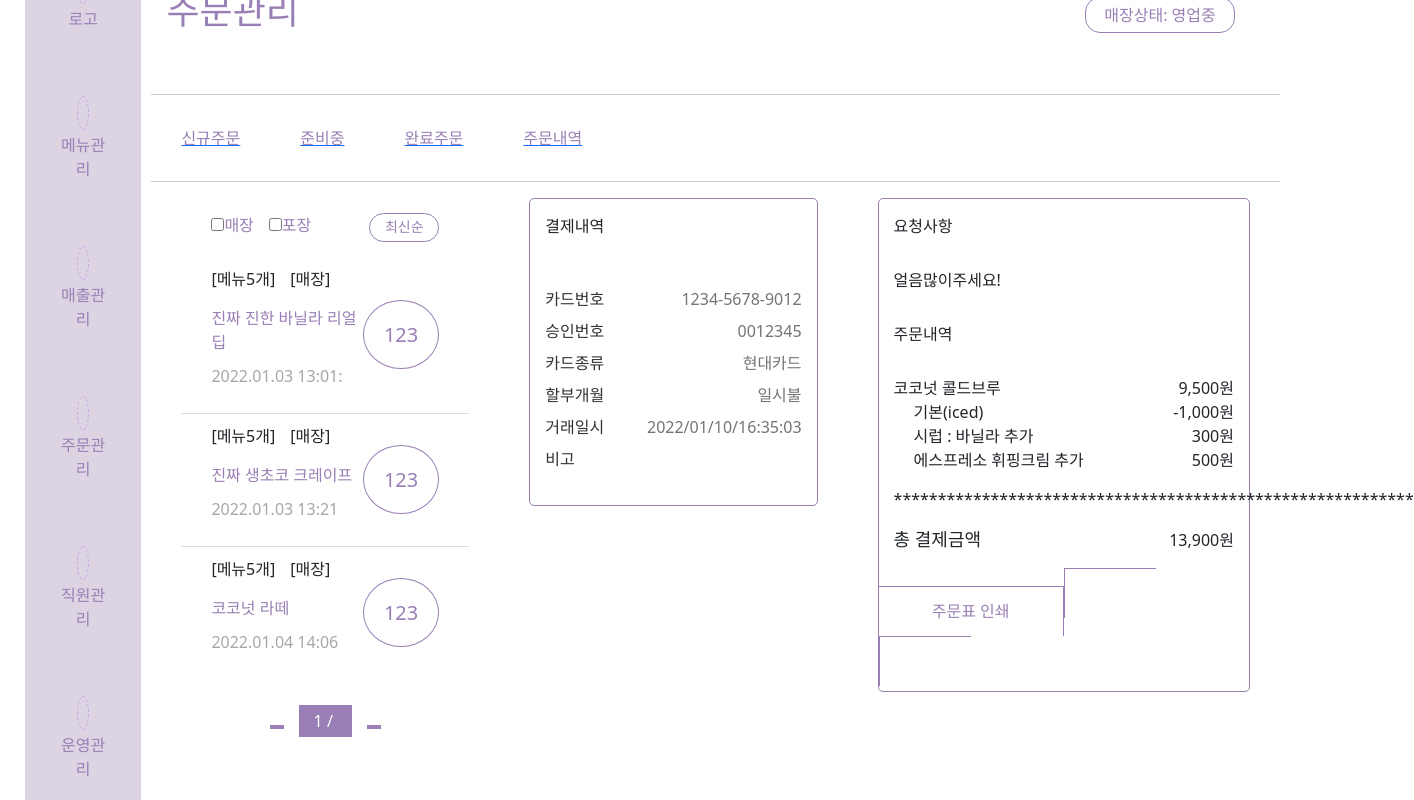
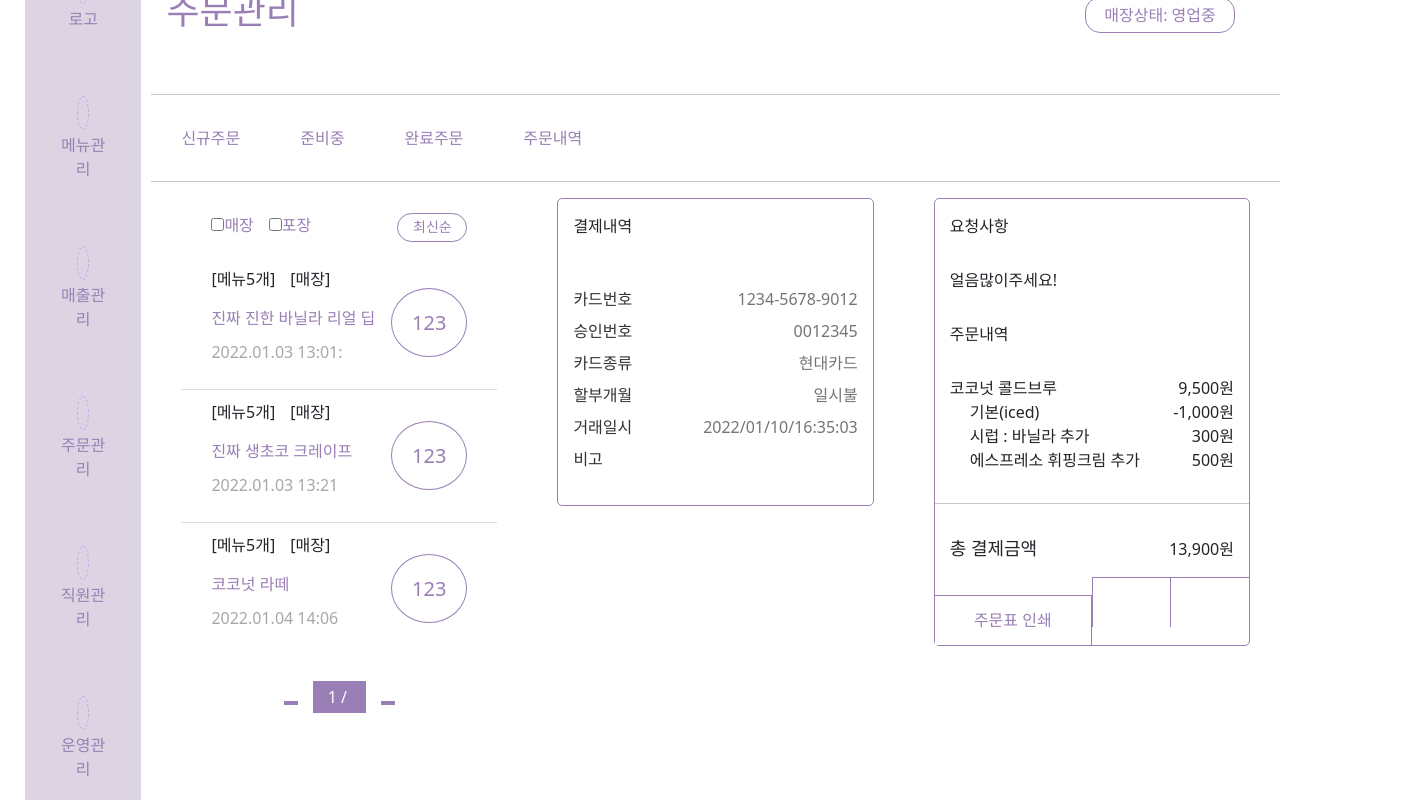
Before and after one commit to jgsjss/ding, a Vue app: page /ordermanagement/completedorder in a window 1280 px wide. Shown: the part 220-1020 px from the top of the page, 1414 px wide, since content can reach past the window. Built offline with nearby package versions, Linux system fonts and the light colour scheme; some icons are missing.

Commit message:
01.25 08:54
아침 푸쉬

```diff
--- a/src/assets/css/Ordermanagement/CompletedOrder.css
+++ b/src/assets/css/Ordermanagement/CompletedOrder.css
@@ -173,7 +173,7 @@
     margin:0 auto;
   }
   .order_receipt_btn {
-    width:50.01%;
+    width:50%;
     height:50px;
     background:white;
     border:1px solid #997fb5;
--- a/src/assets/css/Ordermanagement/Ordermanagement.css
+++ b/src/assets/css/Ordermanagement/Ordermanagement.css
@@ -17,6 +17,9 @@
     margin:0 auto;
     position:relative;
     width: 80%;
+  }
+  .component_bar > a {
+    text-decoration: none;
   }
   .component_name {
     margin:0 30px;
--- a/src/view/CompletedOrder.vue
+++ b/src/view/CompletedOrder.vue
@@ -82,7 +82,7 @@
             <div class="order_price_list">{{ $store.state.priceData[0].costom2 }}</div>
           </div>
           </div>
-          <div class="wjfcnltjs">***********************************************************</div>
+          <hr />
           <div class="total_price">
           <div class="com_order_total">총 결제금액</div>
           <div class="com_total_price">{{ $store.state.priceData[0].total }}</div>
```
